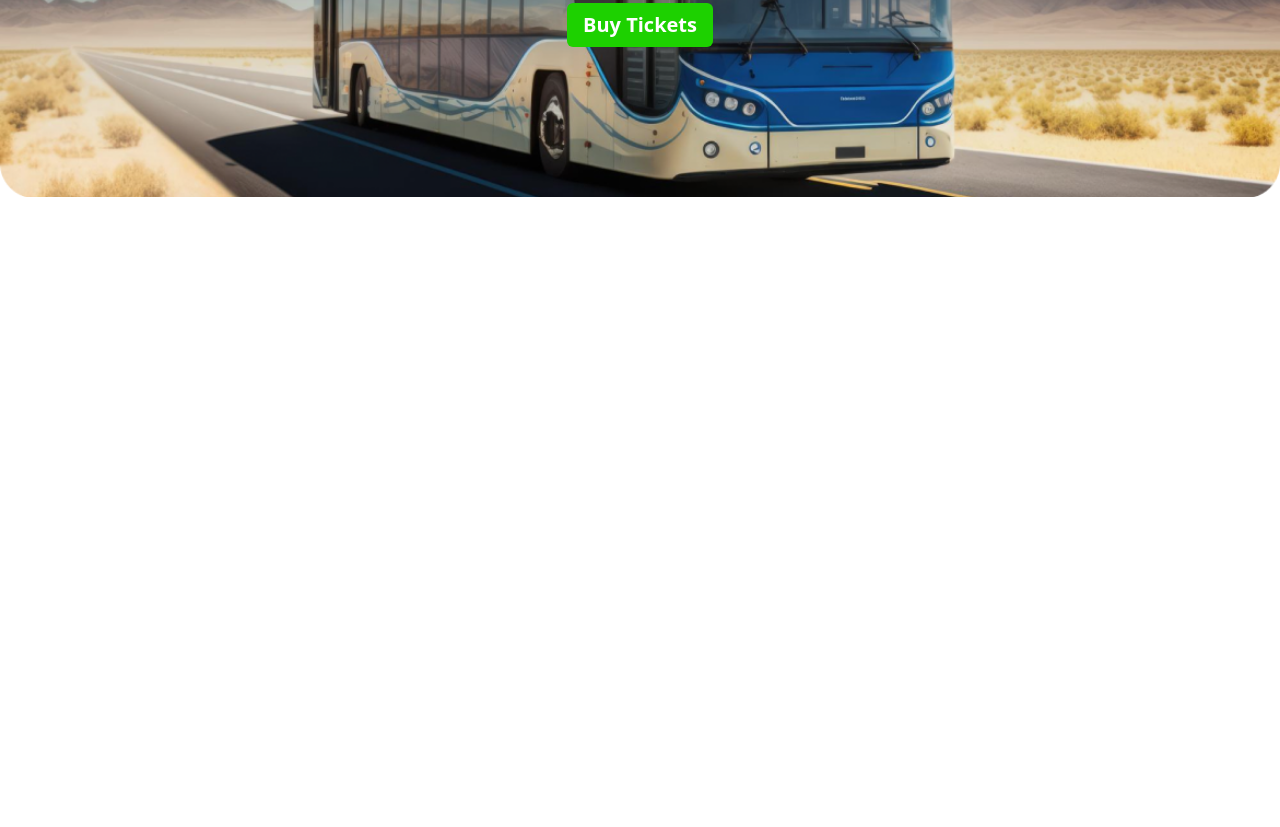
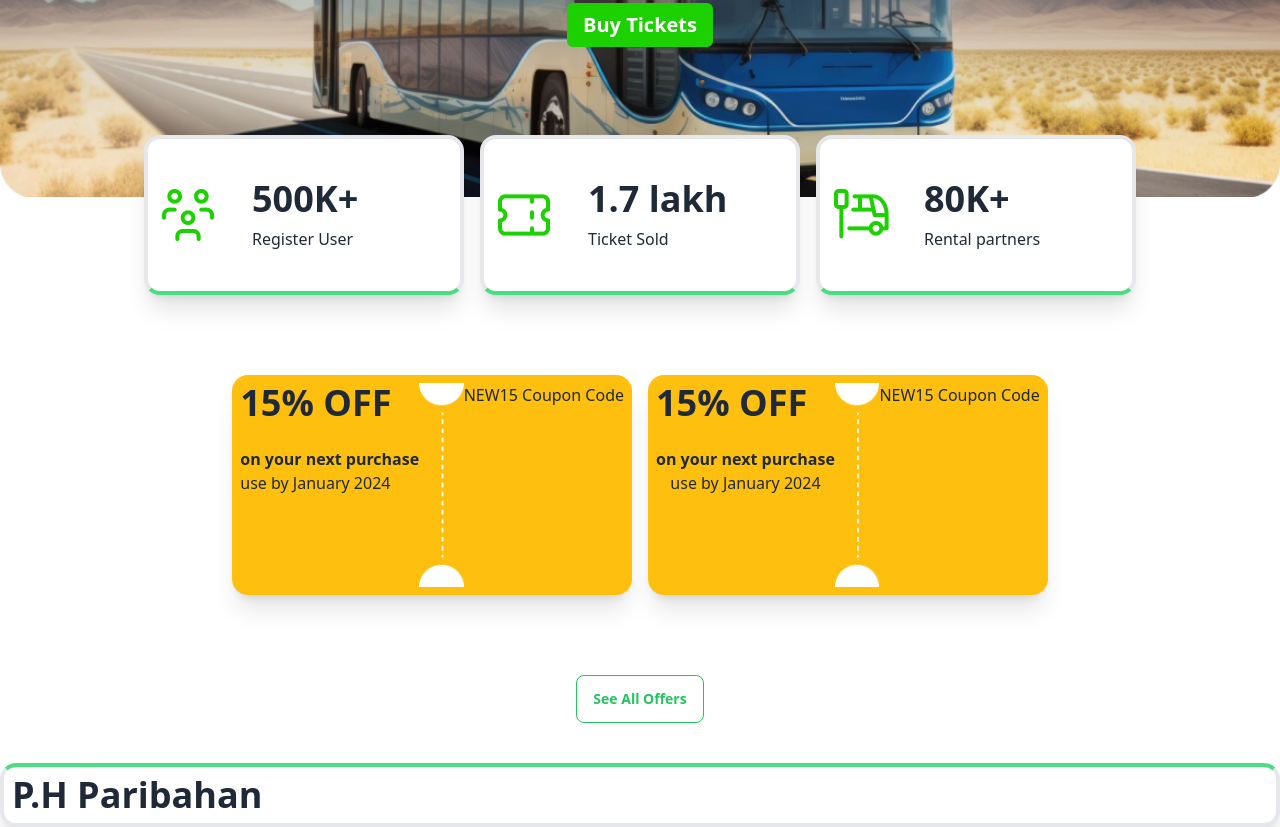
Before and after one commit to argrabby/assignment-4, a plain HTML site: page index.html in a window 1280 px wide. Shown: the part 471-1298 px from the top of the page. Before the commit the page ends 800 px from the top, so only its background shows below. Drawn offline with nearby package versions, Linux system fonts and the light colour scheme.

Commit message:
working on card

```diff
--- a/index.html
+++ b/index.html
@@ -69,9 +69,13 @@
             </div>
         </div>
 
+    </div>
+
+    <!-- info section -->
+    <section style="margin-top: -62px;">
         <div class="flex space-x-4 items-center justify-center">
             <div>
-                <div class="card card-side bg-base-100 shadow-xl w-80 p-2">
+                <div class="card card-side bg-base-100 shadow-xl w-80 p-2 border-4  border-b-green-400">
                     <figure><img src="./images/people.png" alt="Movie" /></figure>
                     <div class="card-body text-left">
                         <h2 class="card-title text-4xl font-bold">500K+</h2>
@@ -80,7 +84,7 @@
                 </div>
             </div>
             <div>
-                <div class="card card-side bg-base-100 shadow-xl w-80 p-2">
+                <div class="card card-side bg-base-100 shadow-xl w-80 p-2 border-4  border-b-green-400">
                     <figure><img src="./images/ticket-cupon.png" alt="Movie" /></figure>
                     <div class="card-body text-left">
                         <h2 class="card-title text-4xl font-bold">1.7 lakh</h2>
@@ -89,7 +93,7 @@
                 </div>
             </div>
             <div>
-                <div class="card card-side bg-base-100 shadow-xl w-80 p-2">
+                <div class="card card-side bg-base-100 shadow-xl w-80 p-2 border-4  border-b-green-400">
                     <figure><img src="./images/stoppage.png" alt="Movie" /></figure>
                     <div class="card-body text-left">
                         <h2 class="card-title text-4xl font-bold">80K+</h2>
@@ -98,24 +102,73 @@
                 </div>
             </div>
         </div>
-
-    </div>
-
-
-
-    <!-- Offer section -->
-    <div>
-        <!-- Offer 1 -->
-        <div></div>
-
-        <!-- Offer-2 -->
-        <div></div>
-    </div>
+    </section>
 
 
 
 
 
+    <!-- offer Section -->
+
+    <section class="mt-20">
+        <div class="flex row justify-center space-x-4">
+            <!-- Applied justify-center class to center the row horizontally -->
+            <div class="flex">
+                <div class="card card-side bg-base-100 shadow-xl w-15 p-2"
+                    style="background-color: #FFBF0F; height: 220px;">
+                    <div>
+                        <span class="card-title text-4xl font-bold">15% OFF</span>
+                        <br>
+                        <b> on your next purchase</b>
+                        <br>
+                        use by January 2024
+                    </div>
+                    <img src="./images/cupon-devider.png" alt="">
+                    <div>
+                        NEW15
+                        Coupon Code
+                    </div>
+                </div>
+            </div>
+
+
+            <div class="text-center">
+                <div class="card card-side bg-base-100 shadow-xl w-15 p-2"
+                    style="background-color: #FFBF0F; height: 220px;">
+                    <div>
+                        <span class="card-title text-4xl font-bold">15% OFF</span>
+                        <br>
+                        <b> on your next purchase</b>
+                        <br>
+                        use by January 2024
+                    </div>
+                    <img src="./images/cupon-devider.png" alt="">
+                    <div>
+                        NEW15
+                        Coupon Code
+                    </div>
+                </div>
+            </div>
+        </div>
+    </section>
+
+
+
+
+    <section class="mt-20">
+        <div class="text-center">
+            <button class="btn btn-outline text-green-500">See All Offers</button>
+        </div>
+    </section>
+
+    <section class="mt-10">
+        <div class="card card-side bg-base-100 shadow-xl w-full p-2 border-4  border-t-green-400">
+            <div class="text-center text-4xl font-bold">
+                <h1 class="text-center">P.H Paribahan</span>
+            </div>
+        </div>
+    </section>
+
 
 </body>
 
--- a/style.css
+++ b/style.css
@@ -7,3 +7,7 @@
     background-color: #1DD100;
     color: white;
 }
+
+.bottom-shadow {
+    box-shadow: 0px 8px 8px rgba(17, 122, 1, 0.3);
+}
```
